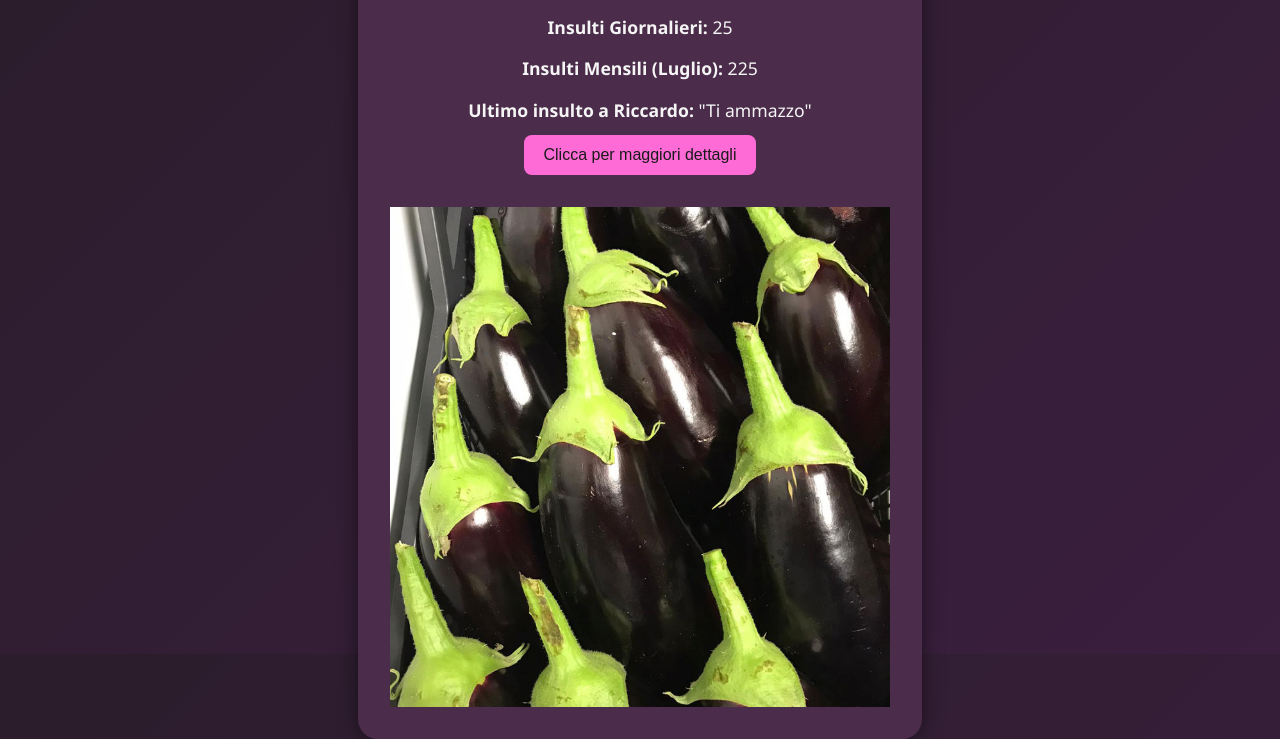
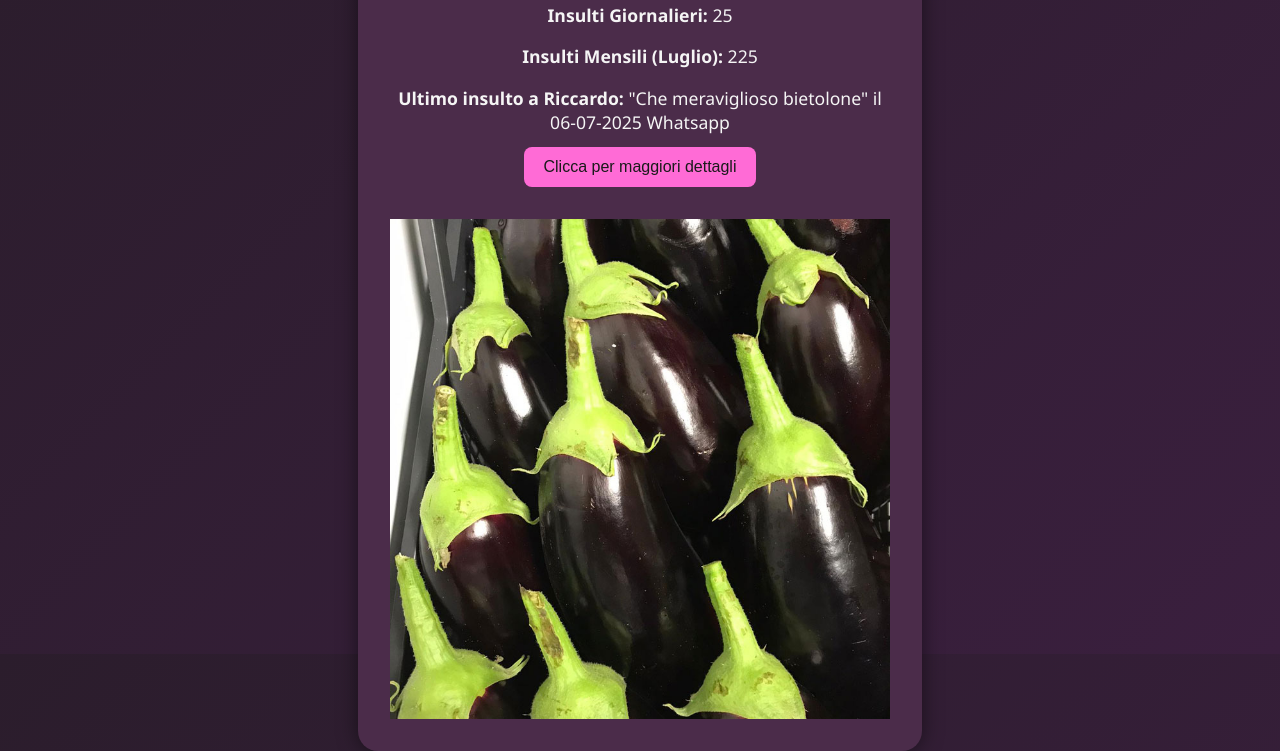
Before and after one commit to Rickyaqui93/lucr, a plain HTML site: page index.html in a window 1280 px wide. Both pictures are taken after a click on the button "Clicca per maggiori dettagli". Shown: the part 146-897 px from the top of the page. Drawn offline with Linux system fonts and the light colour scheme.

Commit message:
Update index.html

```diff
--- a/index.html
+++ b/index.html
@@ -56,6 +56,7 @@
       margin-top: 2rem;
       max-width: 100%;
       height: auto;
+      cursor: pointer;
     }
   </style>
 </head>
@@ -66,9 +67,16 @@
     <p>Questo sito tiene traccia degli <strong>insulti</strong> emessi da Lucrezia.</p>
     <p><strong>Insulti Giornalieri:</strong> 25</p>
     <p><strong>Insulti Mensili (Luglio):</strong> 225</p>
-    <p><strong>Ultimo insulto a Riccardo:</strong> "Ti ammazzo"</p>
-    <button class="btn" onclick="document.getElementById('eggplant').style.display='block'">Clicca per maggiori dettagli</button>
-    <img id="eggplant" src="melanzana.jpg" alt="Melanzana enorme">
+    <p><strong>Ultimo insulto a Riccardo:</strong> "Che meraviglioso bietolone" il 06-07-2025 Whatsapp</p>
+    <button class="btn" onclick="toggleImage()">Clicca per maggiori dettagli</button>
+    <img id="eggplant" src="melanzana.jpg" alt="Melanzana enorme" onclick="toggleImage()">
   </div>
+
+  <script>
+    function toggleImage() {
+      const img = document.getElementById('eggplant');
+      img.style.display = (img.style.display === 'none' || img.style.display === '') ? 'block' : 'none';
+    }
+  </script>
 </body>
 </html>
```
